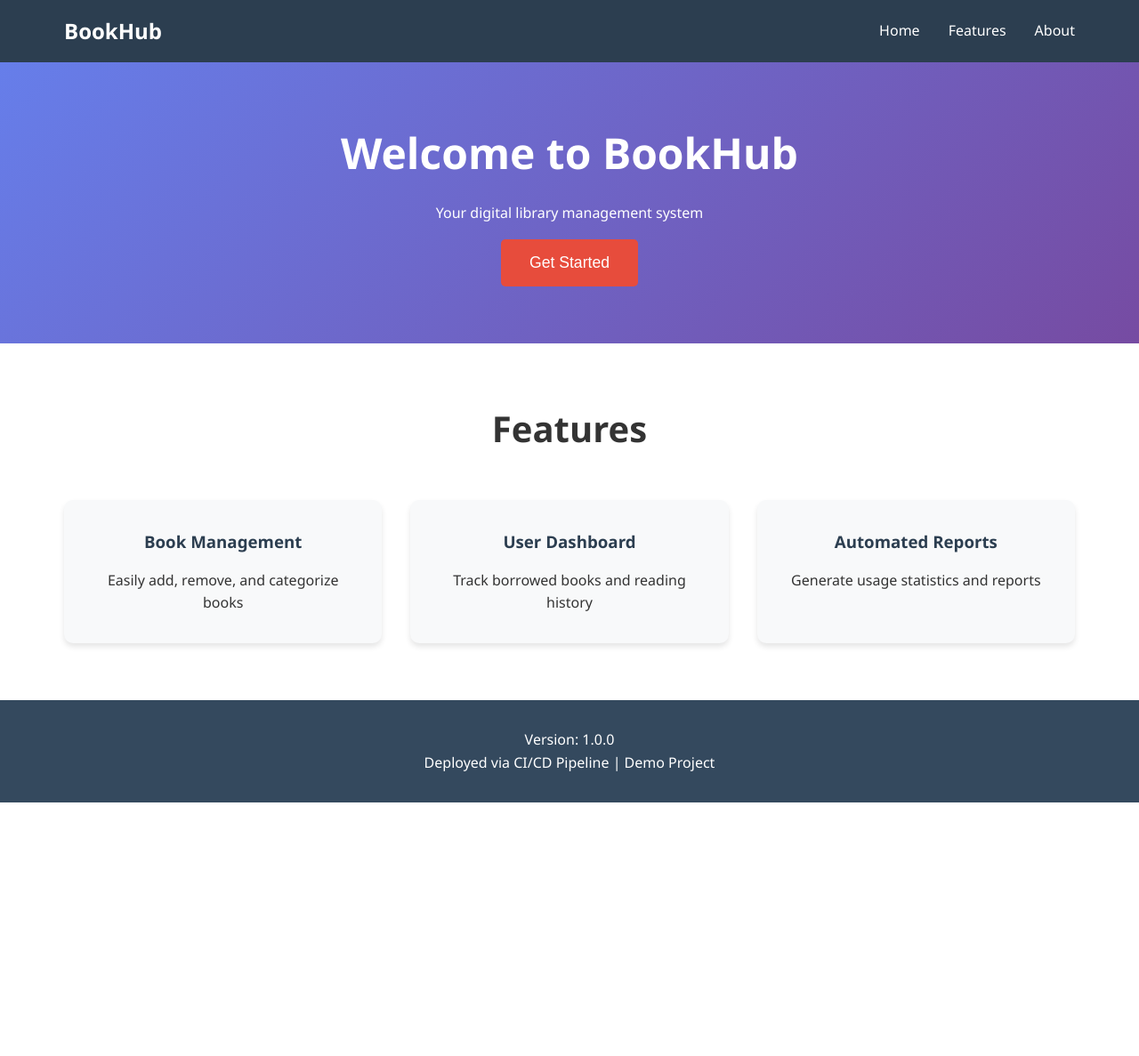
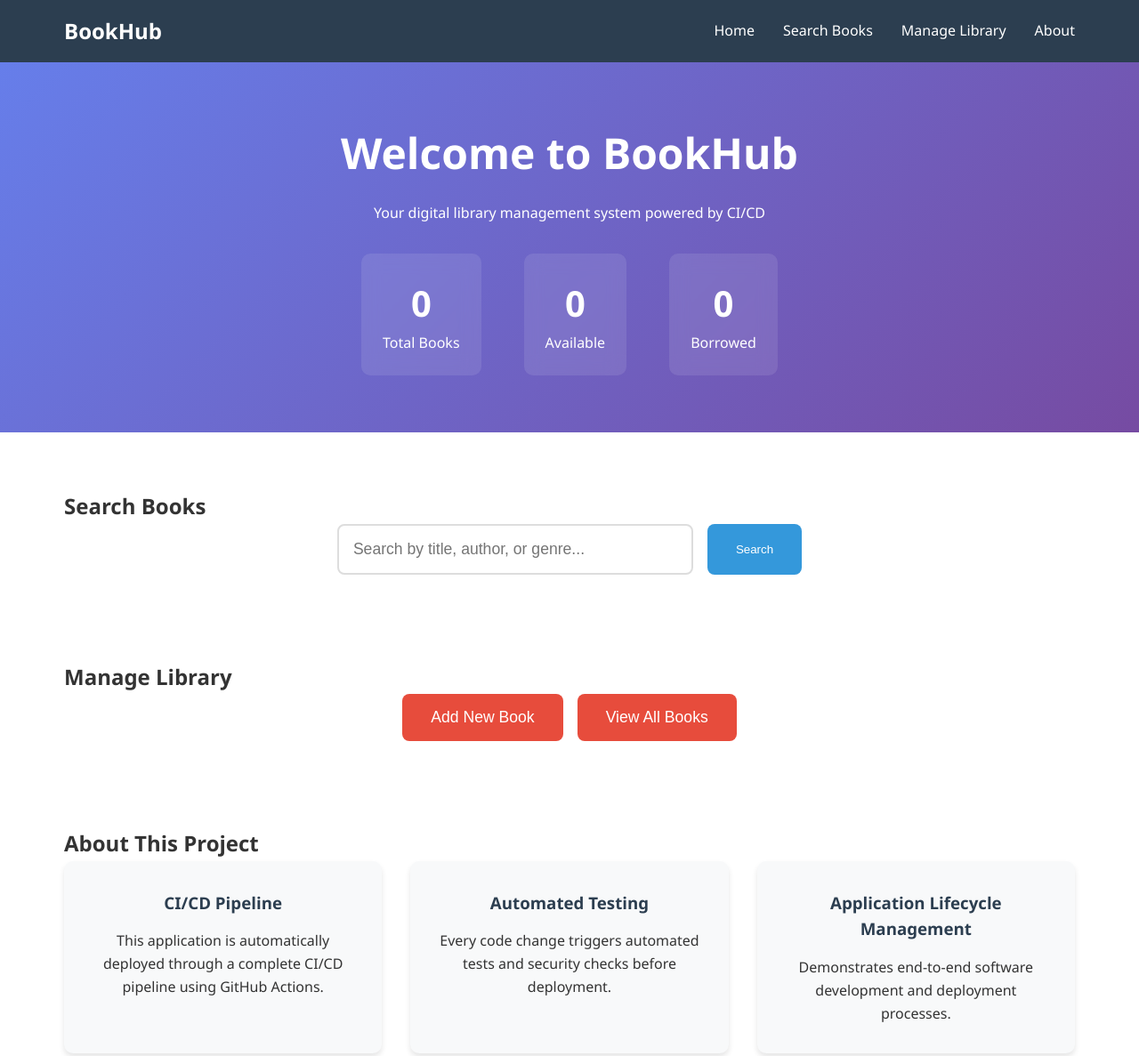
Before and after one commit to Deeksha119/CI-CD-Pipeline, a website: page index.html in a window 1280 px wide. Shown: the top 1187 px of the page at 89% size. Before the commit the page ends 902 px from the top, so only its background shows below. Drawn offline with Linux system fonts and the light colour scheme.

Commit message:
Update index.html

```diff
--- a/index.html
+++ b/index.html
@@ -3,7 +3,7 @@
 <head>
     <meta charset="UTF-8">
     <meta name="viewport" content="width=device-width, initial-scale=1.0">
-    <title>BookHub - ALM Demo</title>
+    <title>BookHub - Digital Library Management</title>
     <link rel="stylesheet" href="styles.css">
 </head>
 <body>
@@ -12,7 +12,8 @@
             <div class="logo">BookHub</div>
             <ul>
                 <li><a href="#home">Home</a></li>
-                <li><a href="#features">Features</a></li>
+                <li><a href="#search">Search Books</a></li>
+                <li><a href="#manage">Manage Library</a></li>
                 <li><a href="#about">About</a></li>
             </ul>
         </nav>
@@ -21,32 +22,83 @@
     <main>
         <section id="home" class="hero">
             <h1>Welcome to BookHub</h1>
-            <p>Your digital library management system</p>
-            <button class="cta-button">Get Started</button>
+            <p>Your digital library management system powered by CI/CD</p>
+            <div class="stats">
+                <div class="stat">
+                    <span id="total-books">0</span>
+                    <p>Total Books</p>
+                </div>
+                <div class="stat">
+                    <span id="available-books">0</span>
+                    <p>Available</p>
+                </div>
+                <div class="stat">
+                    <span id="borrowed-books">0</span>
+                    <p>Borrowed</p>
+                </div>
+            </div>
         </section>
 
-        <section id="features" class="features">
-            <h2>Features</h2>
-            <div class="feature-grid">
-                <div class="feature-card">
-                    <h3>Book Management</h3>
-                    <p>Easily add, remove, and categorize books</p>
+        <section id="search" class="search-section">
+            <h2>Search Books</h2>
+            <div class="search-container">
+                <input type="text" id="search-input" placeholder="Search by title, author, or genre...">
+                <button id="search-btn">Search</button>
+            </div>
+            <div id="search-results" class="books-grid">
+                <!-- Search results will appear here -->
+            </div>
+        </section>
+
+
+        <section id="manage" class="management-section">
+            <h2>Manage Library</h2>
+            <div class="management-actions">
+                <button id="add-book-btn" class="action-btn">Add New Book</button>
+                <button id="view-all-btn" class="action-btn">View All Books</button>
+            </div>
+
+            <div id="book-form" class="form-container" style="display: none;">
+                <h3>Add New Book</h3>
+                <form id="new-book-form">
+                    <input type="text" id="book-title" placeholder="Book Title" required>
+                    <input type="text" id="book-author" placeholder="Author" required>
+                    <input type="text" id="book-genre" placeholder="Genre">
+                    <input type="text" id="book-isbn" placeholder="ISBN">
+                    <button type="submit">Add Book</button>
+                    <button type="button" id="cancel-btn">Cancel</button>
+                </form>
+            </div>
+
+            <div id="all-books" class="books-grid">
+                <!-- All books will appear here -->
+            </div>
+        </section>
+
+
+        <section id="about" class="about-section">
+            <h2>About This Project</h2>
+            <div class="about-content">
+                <div class="about-card">
+                    <h3>CI/CD Pipeline</h3>
+                    <p>This application is automatically deployed through a complete CI/CD pipeline using GitHub Actions.</p>
                 </div>
-                <div class="feature-card">
-                    <h3>User Dashboard</h3>
-                    <p>Track borrowed books and reading history</p>
+                <div class="about-card">
+                    <h3>Automated Testing</h3>
+                    <p>Every code change triggers automated tests and security checks before deployment.</p>
                 </div>
-                <div class="feature-card">
-                    <h3>Automated Reports</h3>
-                    <p>Generate usage statistics and reports</p>
+                <div class="about-card">
+                    <h3>Application Lifecycle Management</h3>
+                    <p>Demonstrates end-to-end software development and deployment processes.</p>
                 </div>
             </div>
         </section>
     </main>
 
     <footer>
-        <p>Version: <span id="version">1.0.0</span></p>
-        <p>Deployed via CI/CD Pipeline | Demo Project</p>
+        <p>Version: <span id="version">1.1.0</span> | Last Deployed: <span id="deploy-date"></span></p>
+        <p>Deployed via Automated CI/CD Pipeline | Demo Project</p>
+
     </footer>
 
     <script src="script.js"></script>
```
